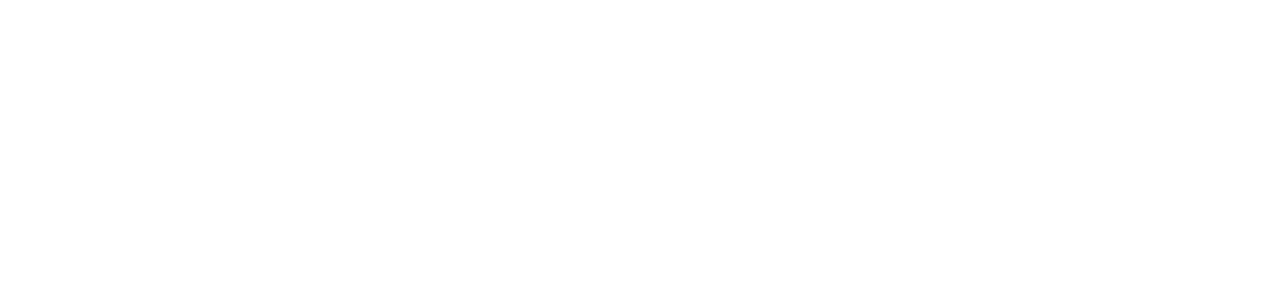
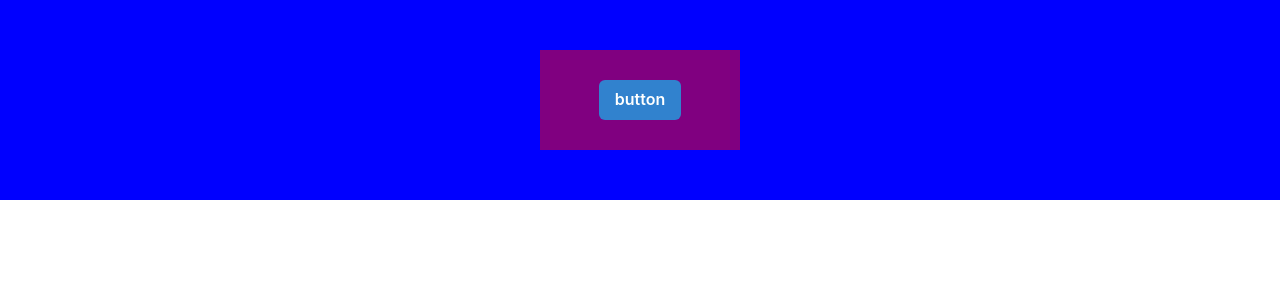
Before and after one commit to yel106/react20231031, a React (Create React App) app: page / in a window 1280 px wide. Shown: the top 300 px of the page. Built offline with nearby package versions, Linux system fonts and the light colour scheme.

Commit message:
event.stopPropagation: event bubbling을 막는 기능 연습완료

```diff
--- a/src/App.js
+++ b/src/App.js
@@ -1,6 +1,35 @@
-import { Box } from "@chakra-ui/react";
+import { Box, Button, Center } from "@chakra-ui/react";
 
 function App() {
-  return <></>;
+  function handleOuterBoxClick(e) {
+    e.stopPropagation();
+    console.log("바깥 상자 클릭됨");
+  }
+  function handleInnerBoxClick(e) {
+    e.stopPropagation();
+    console.log("안쪽 상자 클릭됨");
+  }
+  function handleButtonClick(e) {
+    e.stopPropagation();
+    console.log("버튼 클릭됨");
+  }
+
+  return (
+    <>
+      <Center onClick={handleOuterBoxClick} h={"200px"} bg={"blue"}>
+        <Center
+          onClick={handleInnerBoxClick}
+          w={"200px"}
+          h={"100px"}
+          bg={"purple"}
+        >
+          <Button onClick={handleButtonClick} colorScheme="blue">
+            button
+          </Button>
+        </Center>
+      </Center>
+    </>
+  );
 }
+
 export default App;
```
